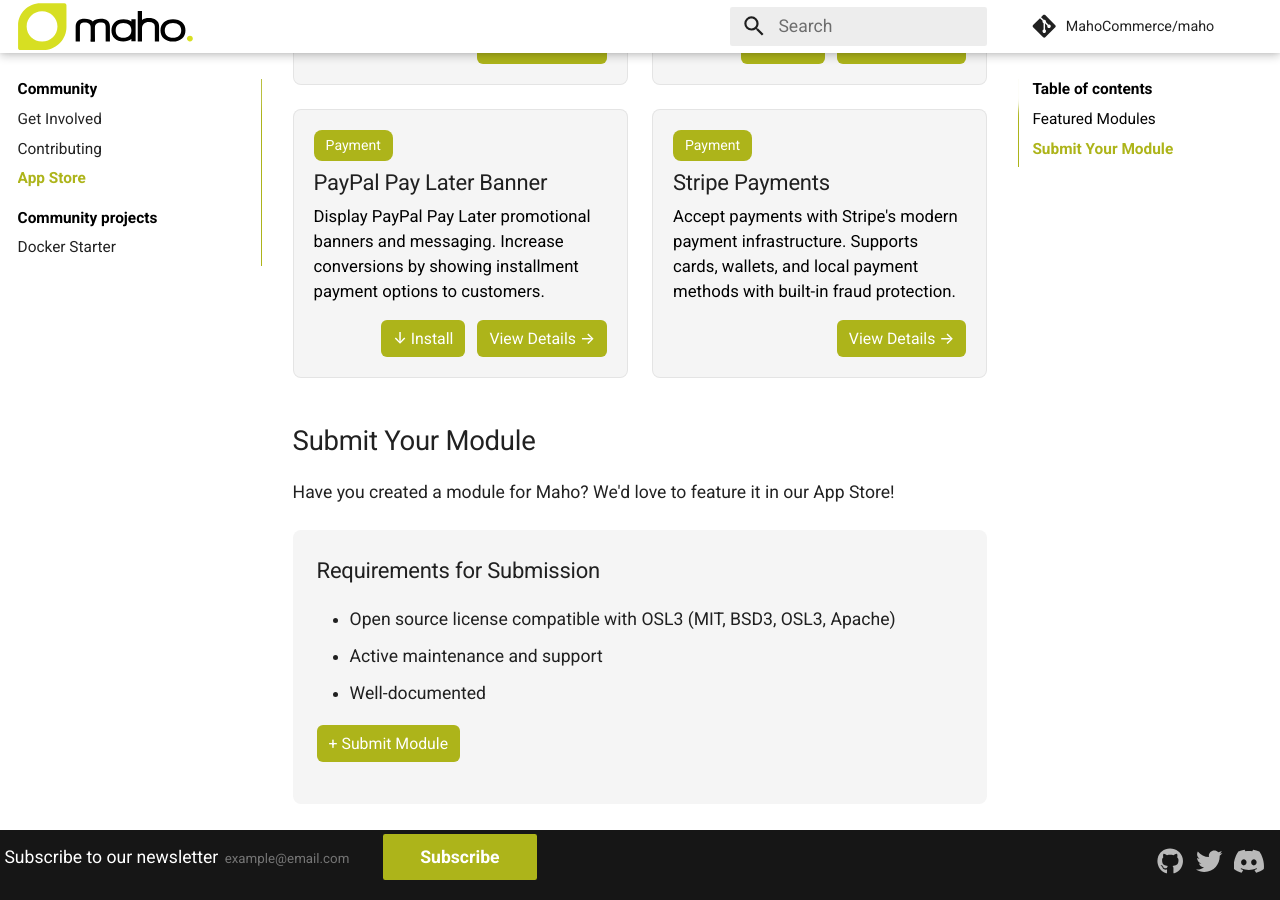
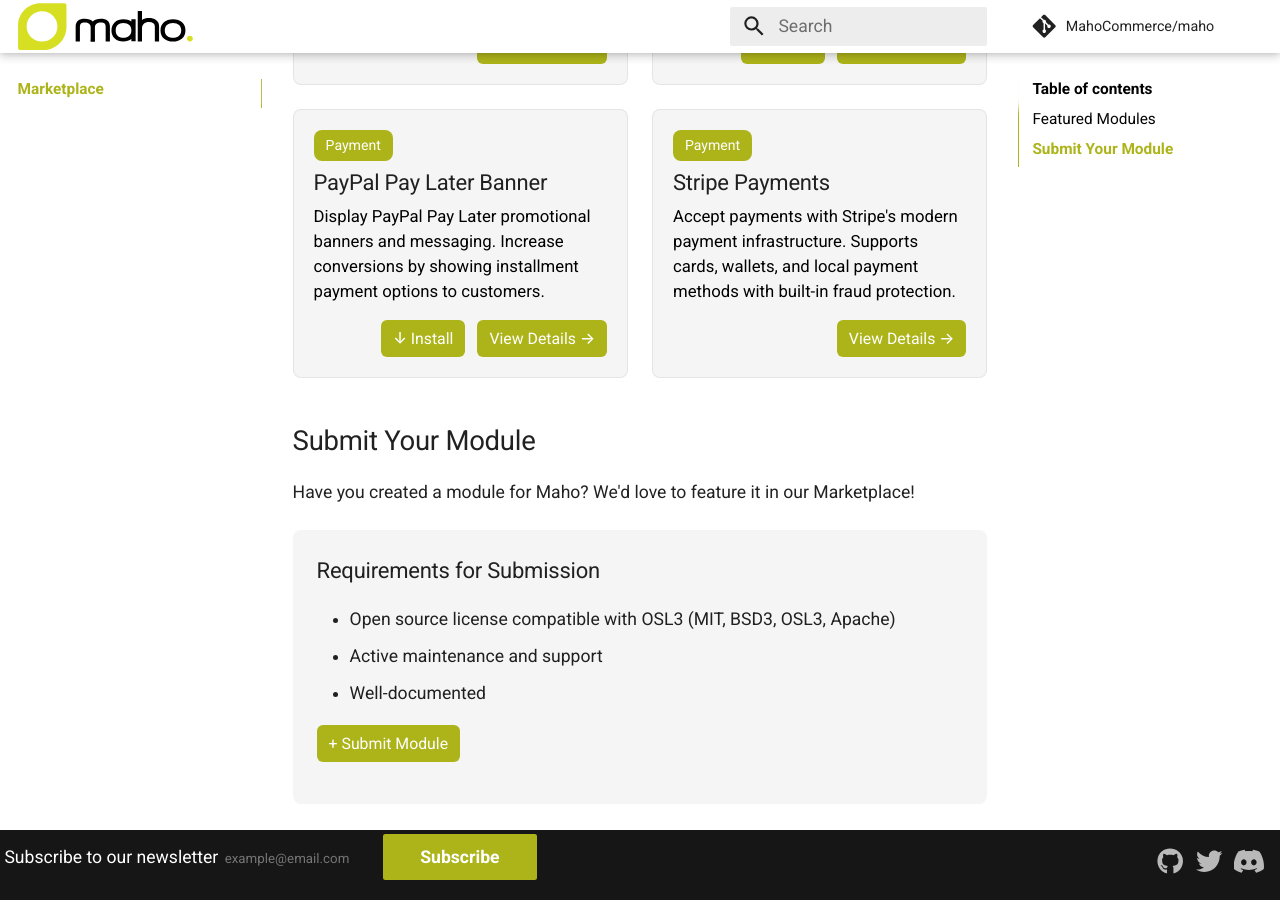
Before and after one commit to MahoCommerce/mahocommerce.com, an MkDocs documentation site: the page built from docs/marketplace.md, in a window 1280 px wide and 900 px high, scrolled down 2192 px. Built offline with MkDocs 1.6.1 and Material for MkDocs 9.7.7, drawn with Linux system fonts in a browser that asks for light colours; comment, search, counter and statistics services are not loaded; some of the changed text lies outside the part shown.

Commit message:
renamed appstore to marketplace

```diff
--- a/docs/app-store.md
+++ b/docs/marketplace.md
@@ -1,4 +1,4 @@
-# Maho App Store
+# Maho Marketplace
 
 Discover and install powerful modules to enhance your Maho store. All modules are open source and community-maintained.
 
@@ -460,7 +460,7 @@
 
 ## Submit Your Module
 
-Have you created a module for Maho? We'd love to feature it in our App Store!
+Have you created a module for Maho? We'd love to feature it in our Marketplace!
 
 <div style="margin-top: 24px; padding: 24px; background: var(--md-code-bg-color); border-radius: 8px;">
     <h3 style="margin-top: 0;">Requirements for Submission</h3>
--- a/mkdocs.yml
+++ b/mkdocs.yml
@@ -148,9 +148,9 @@
   - Community:
       - Get Involved: community/get-involved.md
       - Contributing: community/contributing.md
-      - App Store: app-store.md
       - Community projects:
           - Docker Starter: community/projects/docker-starter.md
+  - Marketplace: marketplace.md
   - Sponsors: sponsors.md
 
 extra:
```
